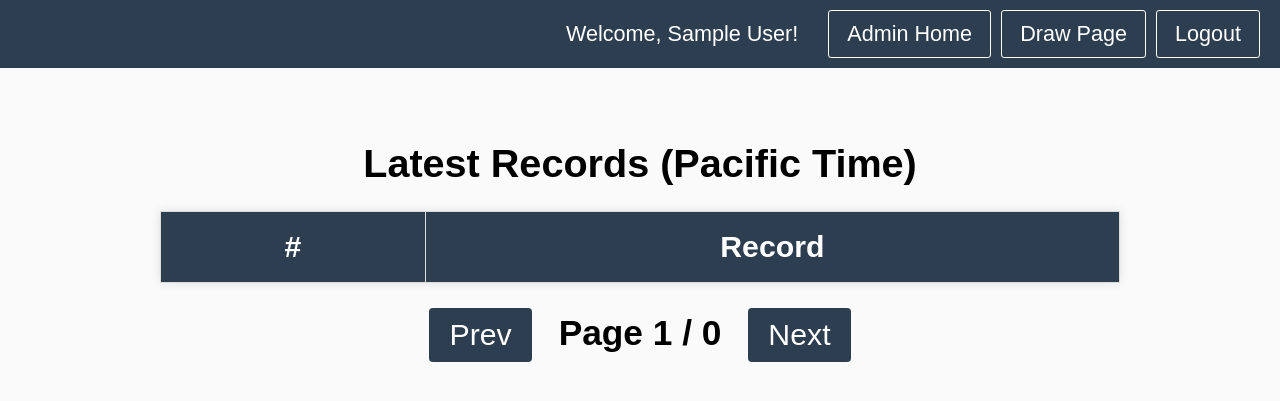
After one commit to haoruwen/slot_web, a Flask app: page /receive_records in a window 1280 px wide. The commit adds this page. Shown: the top 401 px of the page. Run offline with Flask 3, Linux system fonts and the light colour scheme; the visitor is signed in with stand-in values (Sample User, id 1); tables that the repository leaves empty hold one stand-in row (values such as "Sample post"); lists and menus that the app fills with data are empty; some libraries are stand-ins or nearby versions.

Commit message:
added recive prize for mananger page

```diff
--- a/app/routes.py
+++ b/app/routes.py
@@ -136,6 +136,15 @@ def records():
         all_records = admin.get_all_records()
         return render_template('records.html', records=all_records)
 
+@main_bp.route('/receive_records', methods=['GET'])
+@login_required
+def receive_records():
+    admin = Administrator()
+    if request.method == 'GET':
+        user_name = request.args.get("user_name")
+        all_records = admin.get_user_records(user_name)
+        return render_template('receive_records.html', records=all_records)
+
 def get_client_ip():
     # 获取真实 IP（支持反向代理）
     if request.headers.get('X-Forwarded-For'):
--- a/app/services/administrator.py
+++ b/app/services/administrator.py
@@ -26,3 +26,12 @@ class Administrator:
             record = "%s drew a %s-tier %s for %s at %s" % (row['from_name'],row['tier'],row['prize_name'],row['to_name'],time_to_string(row['create_time']))
             records.append(record)
         return records
+
+    def get_user_records(self, user_name):
+        sql = "SELECT r.id, r.from_id,fu.name AS from_name,r.to_id,tu.name AS to_name,r.prize_id,p.name AS prize_name,r.tier,r.create_time FROM tbl_records r JOIN tbl_users fu ON r.from_id = fu.id JOIN tbl_users tu ON r.to_id = tu.id JOIN tbl_prize p ON r.prize_id = p.id where tu.name = %s ORDER BY r.create_time DESC"
+        rows = self.db_proxy.run_sql_select(sql, params=(user_name,))
+        records = []
+        for row in rows:
+            record = "%s received a %s-tier %s from %s at %s" % (row['to_name'],row['tier'],row['prize_name'],row['from_name'],time_to_string(row['create_time']))
+            records.append(record)
+        return records
--- /dev/null
+++ b/app/templates/receive_records.html
@@ -0,0 +1,184 @@
+<!DOCTYPE html>
+<html lang="en">
+<head>
+    <meta charset="UTF-8">
+    <title>Admin - Records</title>
+    <style>
+        body {
+            font-family: Arial, sans-serif;
+            margin: 0;
+            padding: 0;
+            background-color: #fafafa;
+            font-size: 18px;
+        }
+
+        * {
+            font-size: inherit;
+        }
+        header {
+            display: flex;
+            justify-content: flex-end;
+            align-items: center;
+            padding: 10px 20px;
+            background-color: #2c3e50;
+            color: white;
+        }
+        header span {
+            margin-right: 20px;
+            font-size: 1.2em;
+        }
+        header a {
+            color: white;
+            text-decoration: none;
+            padding: 10px 18px;
+            border: 1px solid white;
+            border-radius: 3px;
+            margin-left: 10px;
+            font-size: 1.2em;
+        }
+        main {
+            padding: 40px;
+            display: flex;
+            flex-direction: column;
+            align-items: center;
+        }
+        table {
+            border-collapse: collapse;
+            width: 80%;
+            background: white;
+            box-shadow: 0 0 10px rgba(0,0,0,0.1);
+            font-size: 1.2em;
+        }
+        th, td {
+            border: 1px solid #ddd;
+            padding: 18px;
+            text-align: center;
+            font-size: 1.2em;
+        }
+        th {
+            background-color: #2c3e50;
+            color: white;
+            font-size: 1.4em;
+            font-weight: 600;
+        }
+        button {
+            padding: 10px 20px;
+            background-color: #2c3e50;
+            color: white;
+            border: none;
+            border-radius: 4px;
+            cursor: pointer;
+            font-size: 1.2em;
+        }
+        button:hover {
+            background-color: #1a252f;
+        }
+
+        h2 {
+            font-size: 2.2em;
+            margin-bottom: 25px;
+        }
+
+        #pageInfo {
+            font-size: 1.4em;
+            font-weight: bold;
+        }
+
+        td span {
+            font-size: 1.2em;
+        }
+    </style>
+</head>
+<body>
+    <header>
+        {% if session.username %}
+            <span>Welcome, {{ session.username }}!</span>
+            <a href="{{ url_for('main.admin_home') }}">Admin Home</a>
+            <a href="{{ url_for('main.draw') }}">Draw Page</a>
+            <a href="{{ url_for('user.logout') }}">Logout</a>
+        {% else %}
+            <a href="{{ url_for('user.login') }}">Login</a>
+        {% endif %}
+    </header>
+
+    <main>
+        <h2>Latest Records (Pacific Time)</h2>
+        <table id="recordsTable">
+            <thead>
+                <tr>
+                    <th>#</th>
+                    <th>Record</th>
+                </tr>
+            </thead>
+            <tbody></tbody>
+        </table>
+
+        <!-- Pagination -->
+        <div style="margin-top:25px; text-align:center; font-size: 1.4em;">
+            <button onclick="prevPage()">Prev</button>
+            <span id="pageInfo" style="margin:0 20px;"></span>
+            <button onclick="nextPage()">Next</button>
+        </div>
+
+        <!-- JSON data from backend -->
+        <script id="records-json" type="application/json">
+            {{ records | tojson | safe }}
+        </script>
+
+        <script>
+            const recordList = JSON.parse(document.getElementById('records-json').textContent || '[]');
+            const pageSize = 20;
+            let currentPage = 1;
+
+            function renderTable() {
+                const tbody = document.querySelector("#recordsTable tbody");
+                tbody.innerHTML = "";
+
+                const start = (currentPage - 1) * pageSize;
+                const end = Math.min(start + pageSize, recordList.length);
+
+                for (let i = start; i < end; i++) {
+                    let words = recordList[i].split(/\s+/);
+
+                    // indices: 第1 5 7个单词 → index: 0, 4, 6
+                    const redIndices = [0, 4, 6];
+
+                    for (let idx of redIndices) {
+                        if (idx < words.length) {
+                            words[idx] = `<span style="color:red; font-weight:bold; font-size: 1.2em;">${words[idx]}</span>`;
+                        }
+                    }
+
+                    let coloredText = words.join(" ");
+
+                    const row = document.createElement("tr");
+                    row.innerHTML = `
+                        <td>${i + 1}</td>
+                        <td>${coloredText}</td>
+                    `;
+                    tbody.appendChild(row);
+                }
+
+                document.getElementById("pageInfo").innerText =
+                    `Page ${currentPage} / ${Math.ceil(recordList.length / pageSize)}`;
+            }
+
+            function prevPage() {
+                if (currentPage > 1) {
+                    currentPage--;
+                    renderTable();
+                }
+            }
+
+            function nextPage() {
+                if (currentPage < Math.ceil(recordList.length / pageSize)) {
+                    currentPage++;
+                    renderTable();
+                }
+            }
+
+            renderTable();
+        </script>
+    </main>
+</body>
+</html>
```
Also changed, not shown: app/templates/index.html (+19 -2 lines).
